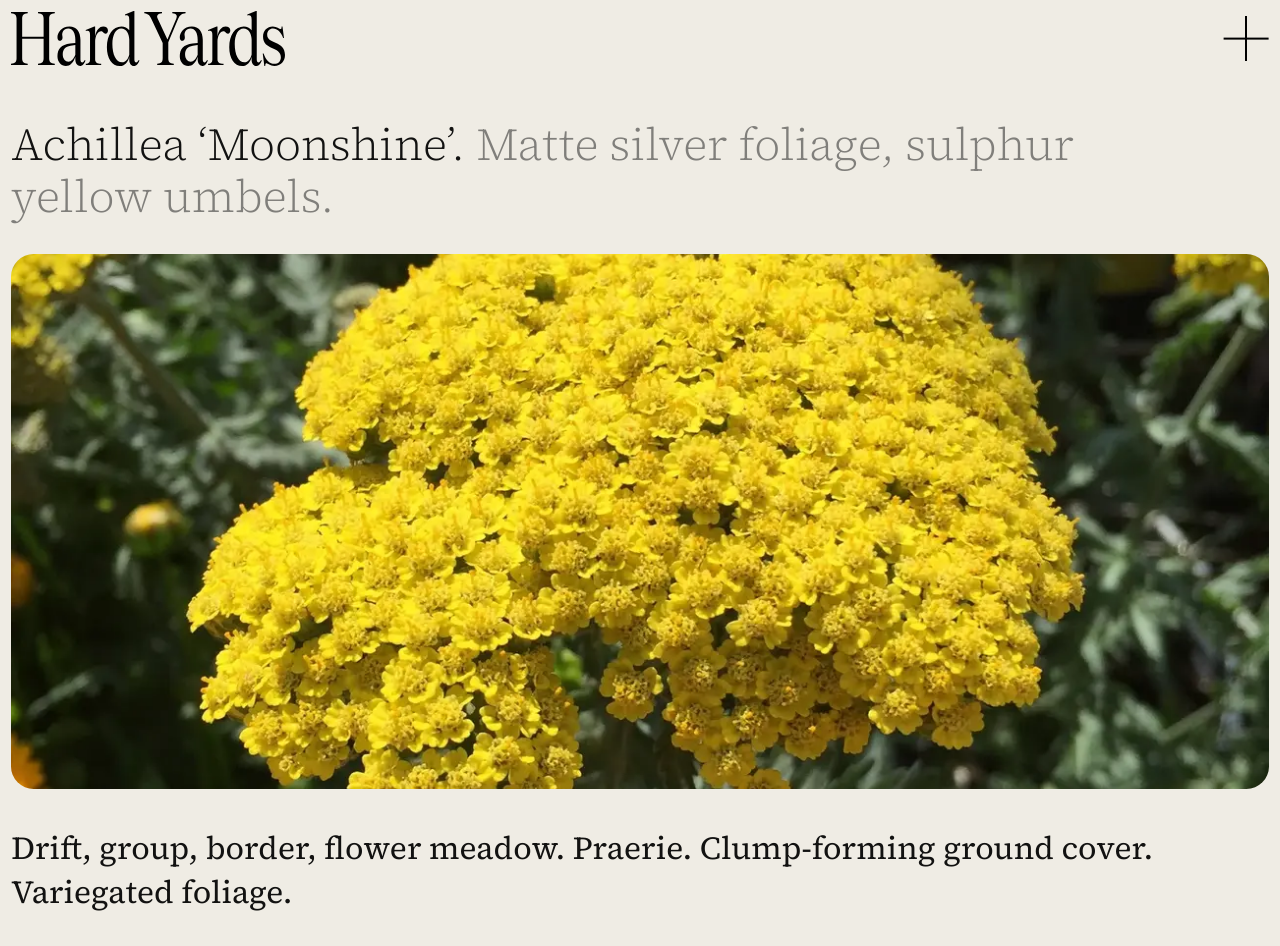
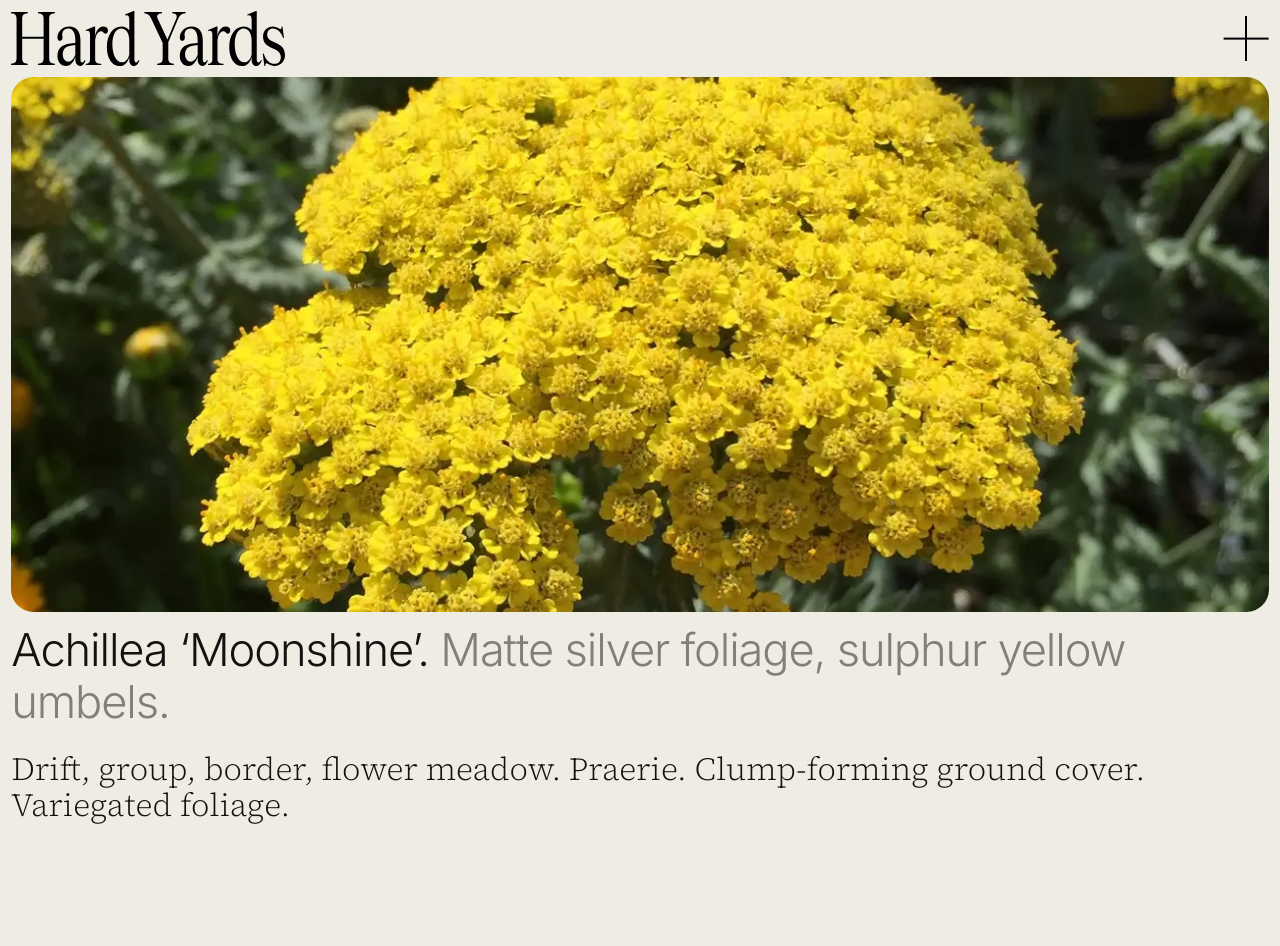
Before and after one commit to bobbyvanrijn/hardyards, a Next.js app: page /plants/achillea-moonshine in a window 1280 px wide. After the commit the page ends 856 px from the top, so only its background shows below. Built offline with nearby package versions, Linux system fonts and the light colour scheme.

Commit message:
feature: Style tweaks

```diff
--- a/components/Header.module.css
+++ b/components/Header.module.css
@@ -1,11 +1,8 @@
 .header {
-    --header-height: 86px;
-    padding-top: var(--header-height);
-
 }
 
 .header__wrapper {
-    position: fixed;
+    position: sticky;
     top: 0;
     width: 100%;
     z-index: 9999;
--- a/components/Lead.module.css
+++ b/components/Lead.module.css
@@ -2,11 +2,15 @@
     font-size: var(--type-lg);
     line-height: 1.15;
 
-    font-weight: 300;
+    font-weight: 350;
+    letter-spacing: -.025em;
+
     color: rgb(var(--foreground) / var(--alpha-5));
     hanging-punctuation: first last;
 
     max-width: 25em;
+    margin-top: var(--scale-8);
+    margin-bottom: var(--scale-5);
 }
 
 .lead__strong {
--- a/components/Navigation.js
+++ b/components/Navigation.js
@@ -13,7 +13,7 @@ export default function Navigation() {
                     </Link>
                 </li>
                 <li>
-                    <Link href='/'>Inspiration</Link>
+                    <Link href='/calendar'>Calendar</Link>
                 </li>
                 <li>
                     <Link href='/plants/collections'>Collections</Link>
--- a/package.json
+++ b/package.json
@@ -15,11 +15,13 @@
     "@types/react": "18.0.25",
     "@types/react-dom": "18.0.8",
     "@vercel/og": "^0.0.20",
+    "date-fns": "^2.29.3",
     "eslint": "8.27.0",
     "eslint-config-next": "13.0.2",
     "framer-motion": "^7.6.7",
     "google": "link:@next/font/google",
     "next": "13.0.2",
+    "pnpm": "^7.17.0",
     "react": "18.2.0",
     "react-dom": "18.2.0",
     "swr": "^1.3.0",
--- a/pages/_app.tsx
+++ b/pages/_app.tsx
@@ -12,10 +12,10 @@ import '../styles/transitions.css';
 const inter = Inter({
         subsets: ['latin'],
         variable: '--font-inter'
-    }),
-    sourceSerif = Source_Serif_4({
+    });
+const sourceSerif = Source_Serif_4({
         subsets: ['latin'],
-        variable: '--font-inter'
+        variable: '--font-source'
     });
 
 export default function App({ Component, pageProps }: AppProps) {
--- a/pages/plants/[pid].tsx
+++ b/pages/plants/[pid].tsx
@@ -28,14 +28,6 @@ export default function Plant() {
 
     const blocks = [
         {
-            _uid: '4397c42f-f205-49cb-a875-1cac86f512ca',
-            component: 'lead',
-            children: [
-                <>{ data.plant.genus } { data.plant.species } { data.plant.cultivar }.</>,
-                <>{ data.plant.description }</>
-            ]
-        },
-        {
             _uid: '92d40a2e-5f03-4396-a44f-daf7d3aca6f4',
             component: 'image',
             attributes: {
@@ -44,8 +36,16 @@ export default function Plant() {
                 placeholder: 'blur',
                 blurDataURL: `/images/${ pid }-small.webp`,
                 width: 1200,
-                height: 800
+                height: 800,
             }
+        },
+        {
+            _uid: '4397c42f-f205-49cb-a875-1cac86f512ca',
+            component: 'lead',
+            children: [
+                <>{ data.plant.genus } { data.plant.species } { data.plant.cultivar }.</>,
+                <>{ data.plant.description }</>
+            ]
         },
         {
             _uid: '0220f0fd-9d8e-45aa-899b-b96d11d27513',
--- a/styles/globals.css
+++ b/styles/globals.css
@@ -37,6 +37,9 @@
     --type-sm: clamp(var(--scale-6), 3.5vw, var(--scale-5));
     --type-xs: clamp(var(--scale-7), 3vw, var(--scale-6));
     --type-xxs: clamp(var(--scale-8), 2.75vw, var(--scale-7));
+
+    --font-weight-normal: 350;
+    --font-weight-bold: 450;
 }
 
 html,
@@ -103,8 +106,8 @@ h5 {
     letter-spacing: .125em;
 }
 
-p:not(:last-child) {
-    margin-block: var(--scale-4);
+p {
+    margin-block: var(--scale-6);
 }
 
 p:last-child {
@@ -116,7 +119,10 @@ p:last-child {
 }
 
 .body-text {
-    font-family: var(--font-sourceSerif);
+    font-family: var(--font-source);
+    font-weight: 350;
+    line-height: 1.15;
+    font-variation-settings: 'opsz' 45;
     font-size: var(--type-md);
 }
 
```
Also changed, not shown: pages/calendar/index.tsx (added, +25 -0 lines), pages/plants/index.tsx (line endings or trailing spaces), 1 other file (tests, documents, lock files or other folders).
